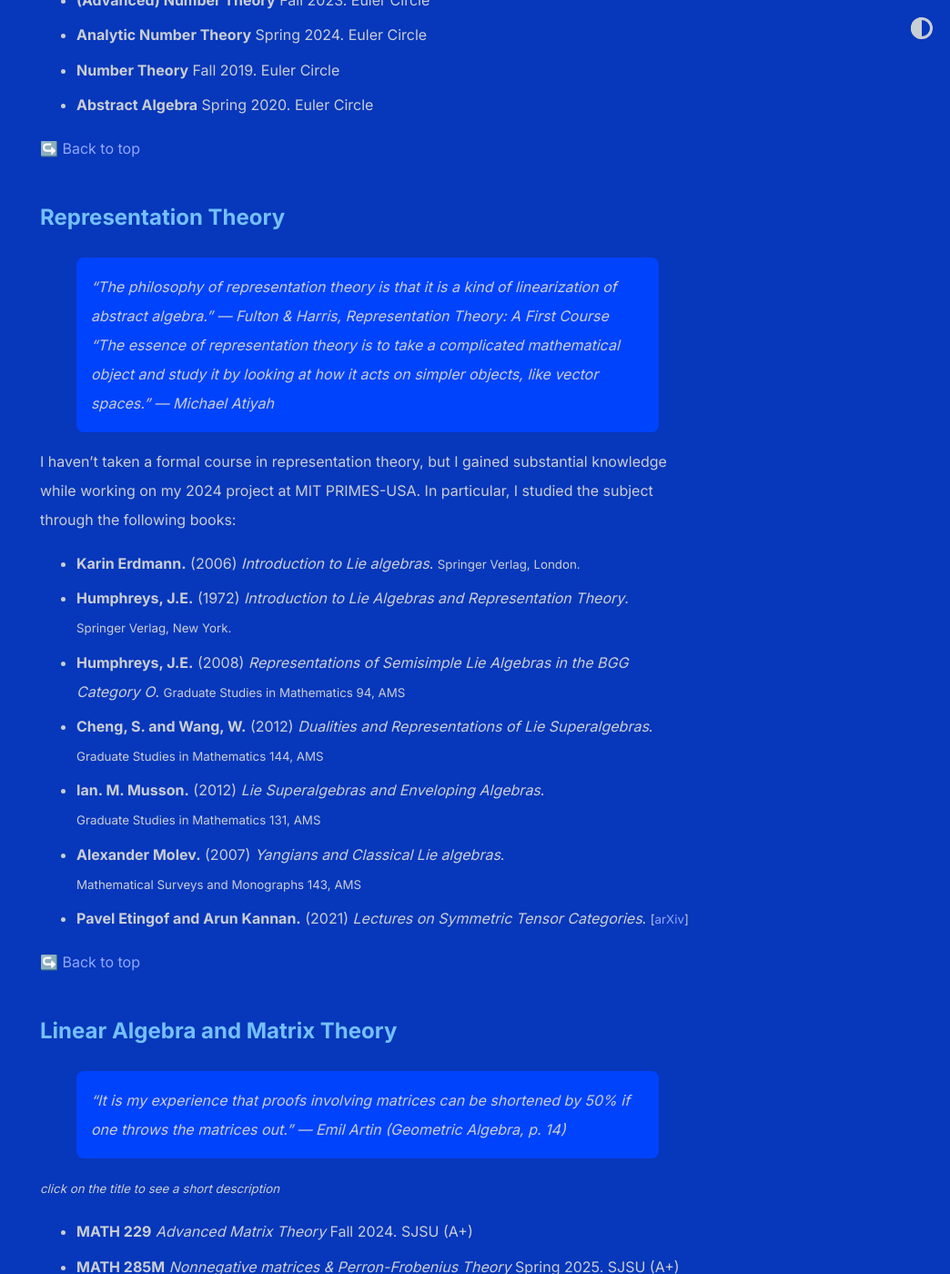
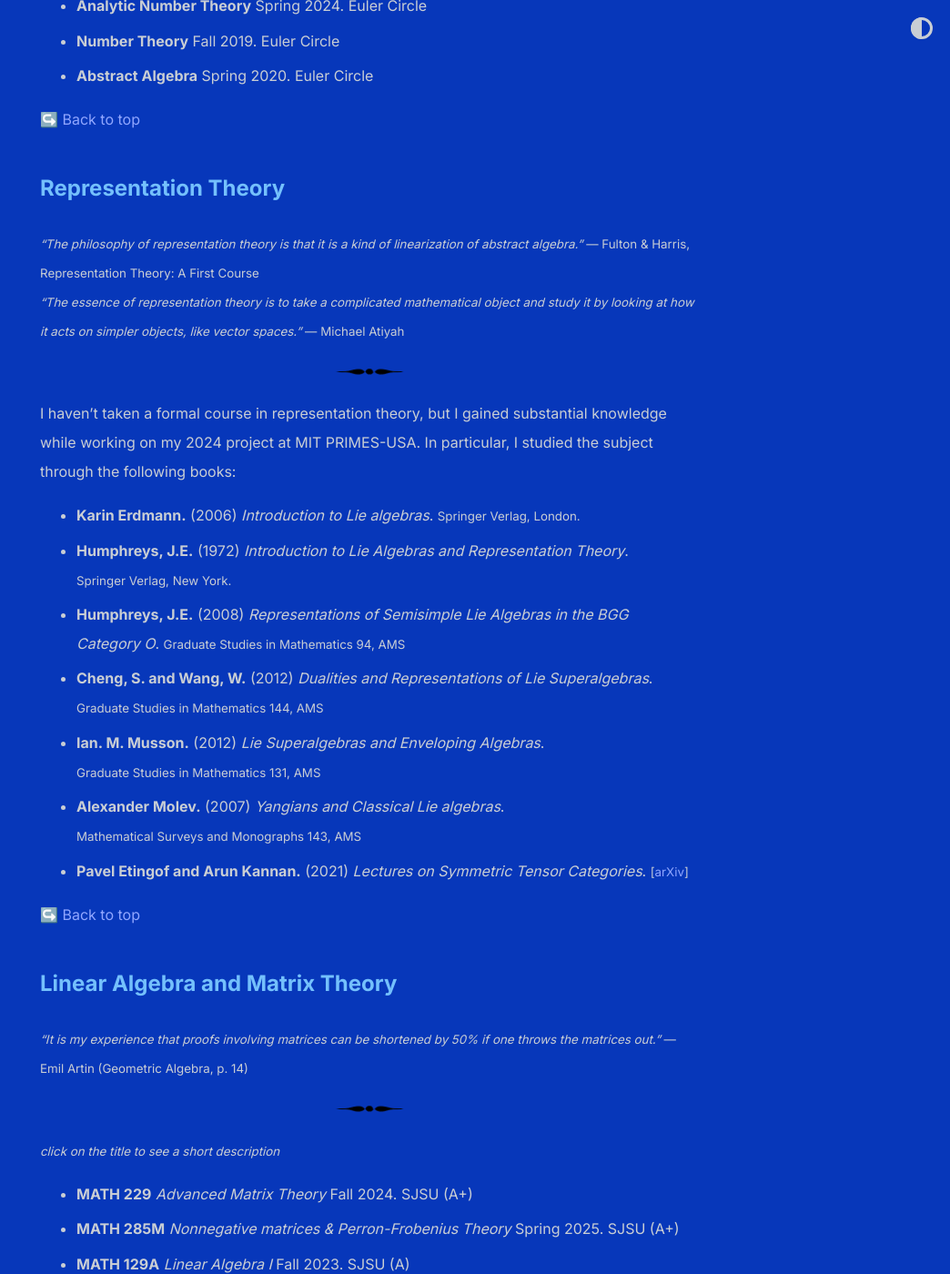
Before and after one commit to shihankanungo/shihankanungo.github.io, a Jekyll site: the page built from courses.md, in a window 1280 px wide and 1400 px high, scrolled down 2652 px. Shown: the whole window at 91% size, without its empty margins (236-1280 px from the left). Built offline with Jekyll 4.4.1, drawn with Linux system fonts in a browser that asks for light colours; some of the changed text lies outside the part shown.

Commit message:
Update courses.md

```diff
--- a/courses.md
+++ b/courses.md
@@ -178,8 +178,10 @@
 
 ## Representation Theory
 
-> "The philosophy of representation theory is that it is a kind of linearization of abstract algebra." --- Fulton & Harris, Representation Theory: A First Course <br>
-> "The essence of representation theory is to take a complicated mathematical object and study it by looking at how it acts on simpler objects, like vector spaces." --- Michael Atiyah
+<small><i>"The philosophy of representation theory is that it is a kind of linearization of abstract algebra."</i> --- Fulton & Harris, Representation Theory: A First Course</small> <br>
+<small><i>"The essence of representation theory is to take a complicated mathematical object and study it by looking at how it acts on simpler objects, like vector spaces."</i> --- Michael Atiyah</small><i>
+
+![separator](images/septhin.png)
 
 I haven't taken a formal course in representation theory, but I gained substantial knowledge while working on my 2024 project at MIT PRIMES-USA. In particular, I studied the subject through the following books:
 
@@ -195,7 +197,9 @@
 
 ## Linear Algebra and Matrix Theory
 
-> "It is my experience that proofs involving matrices can be shortened by 50% if one throws the matrices out." --- Emil Artin (Geometric Algebra, p. 14)
+<small><i>"It is my experience that proofs involving matrices can be shortened by 50% if one throws the matrices out."</i> --- Emil Artin (Geometric Algebra, p. 14)</small>
+
+![separator](images/septhin.png)
 
 <small><i>click on the title to see a short description</i></small>
 
@@ -228,7 +232,9 @@
 
 ## Combinatorics and Graph Theory
 
-> "Counting pairs is the oldest trick in combinatorics... every time we count pairs, we learn something from it." --- Gil Kalai
+<small><i>"Counting pairs is the oldest trick in combinatorics... every time we count pairs, we learn something from it."</i> --- Gil Kalai</small>
+
+![separator](images/septhin.png)
 
 <small><i>click on the title to see a short description</i></small>
 
```
Also changed, not shown: other parts of courses.md (+1 -1 lines).
